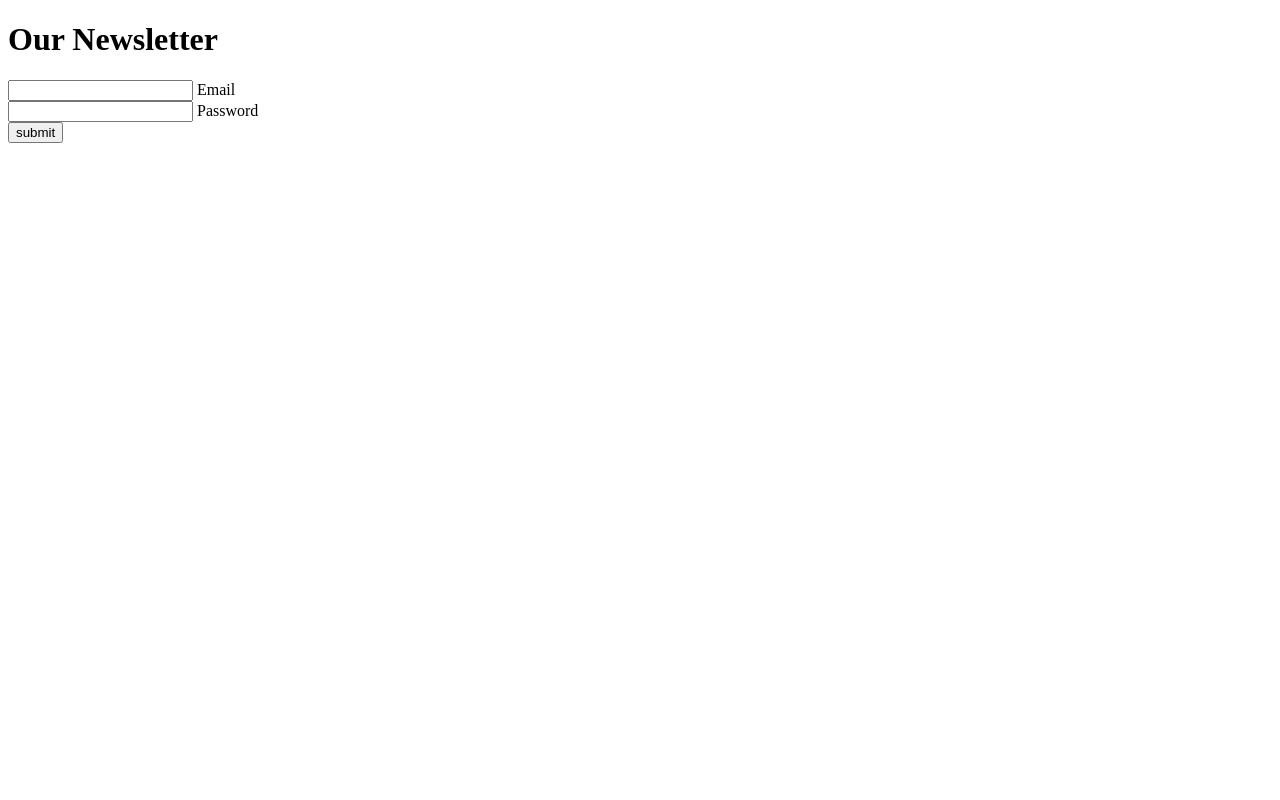
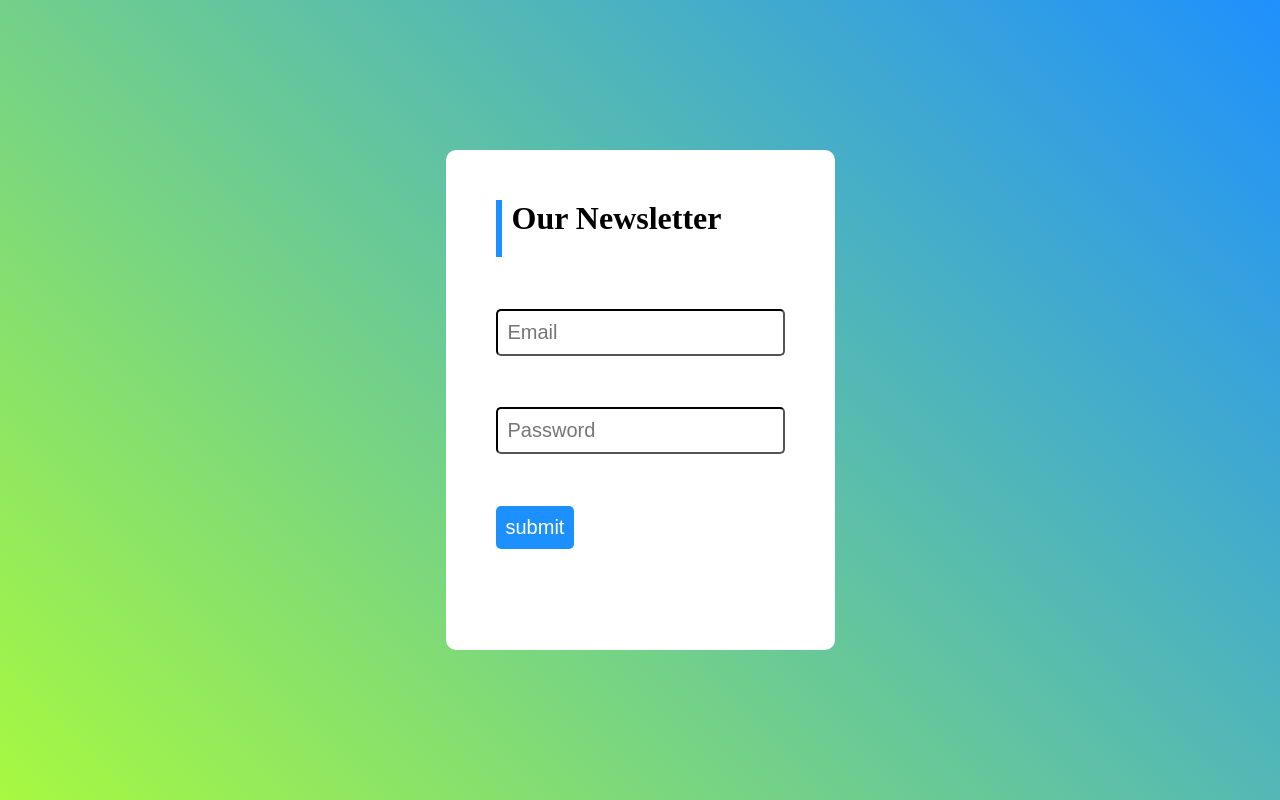
Before and after one commit to Bharath1910/week-one-assignments, a website: page css-challenges/FormChallenges/Challenge_2/index.html in a window 1280 px wide. Drawn offline with Linux system fonts and the light colour scheme; a web font is replaced by a local one.

Commit message:
completed challenge 2

```diff
--- a/css-challenges/FormChallenges/Challenge_2/index.html
+++ b/css-challenges/FormChallenges/Challenge_2/index.html
@@ -12,15 +12,15 @@
       <h1>Our Newsletter</h1>
       <form>
         <div class="inputbox">
-          <input type="text" required="required" />
-          <span>Email</span>
+          <input type="text" required="required" placeholder="Email"/>
+          <!-- <span>Email</span> -->
         </div>
         <div class="inputbox">
-          <input type="text" required="required" />
-          <span>Password</span>
+          <input type="text" required="required" placeholder="Password"/>
+          <!-- <span>Password</span> -->
         </div>
         <div class="inputbox">
-          <input type="button" value="submit" />
+          <input class="submit" type="button" value="submit" />
         </div>
       </form>
     </div>
--- a/css-challenges/FormChallenges/Challenge_2/style.css
+++ b/css-challenges/FormChallenges/Challenge_2/style.css
@@ -1 +1,61 @@
 @import url("https://fonts.googleapis.com/css2?family=Sansita+Swashed:wght@600&display=swap");
+
+* {
+    margin: 0;
+    padding: 0;
+}
+
+html {
+    height: 100vh;
+    background: rgb(167,249,64);
+    background: linear-gradient(45deg, rgba(167,249,64,1) 0%, rgba(31,144,253,1) 100%);
+    background-repeat: no-repeat;
+
+    display: flex;
+    justify-content: center;
+    align-items: center;
+}
+
+.center {
+    background-color: #fff;
+    width: max-content;
+    padding: 50px 50px;
+    height: 400px;
+    border-radius: 10px;
+
+    display: flex;
+    flex-direction: column;
+}
+
+.center h1 {
+    flex: 15;
+
+    border-left: 6px solid #1D90FF;
+    padding-left: 10px;
+    font-family: "Sansita Swashed";
+}
+
+.center form {
+    flex: 90;
+
+    display: flex;
+    flex-direction: column;
+    justify-content: space-evenly;
+}
+
+.inputbox input {
+    width: fit-content;
+
+    padding: 10px 10px;
+    border-radius: 5px;
+    border-color: #000000;
+
+    font-size: 20px;
+}
+
+.submit {
+    border: none;
+    background-color: #1D90FF;
+    color: #fff;
+    padding: 5px;
+}
```
